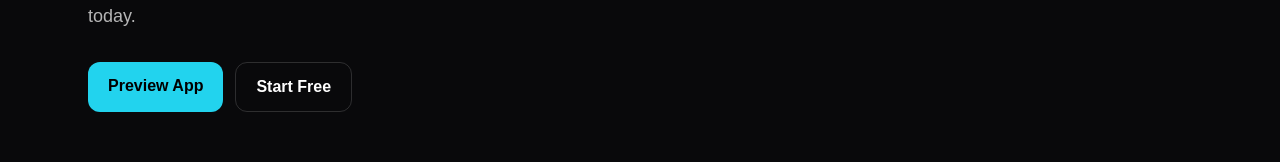
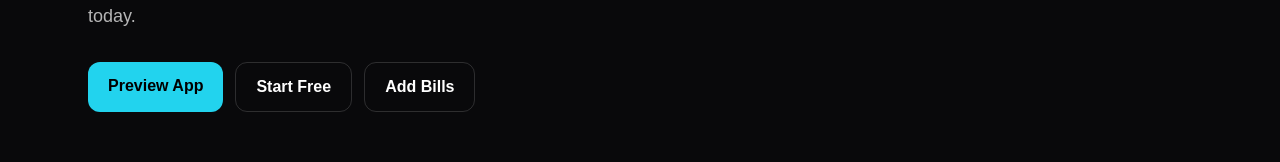
Before and after one commit to KristineMK72/money-control-saas, a Next.js app: page / in a window 1280 px wide. Shown: the part 368-530 px from the top of the page. Built offline with nearby package versions, Linux system fonts and the light colour scheme.

Commit message:
Update page.tsx

```diff
--- a/app/page.tsx
+++ b/app/page.tsx
@@ -26,11 +26,19 @@ export default function HomePage() {
             >
               Preview App
             </a>
+
             <a
               href="/signup"
               className="rounded-xl border border-white/15 px-5 py-3 font-semibold text-white hover:bg-white/5"
             >
               Start Free
+            </a>
+
+            <a
+              href="/bills"
+              className="rounded-xl border border-white/15 px-5 py-3 font-semibold text-white hover:bg-white/5"
+            >
+              Add Bills
             </a>
           </div>
         </div>
```
